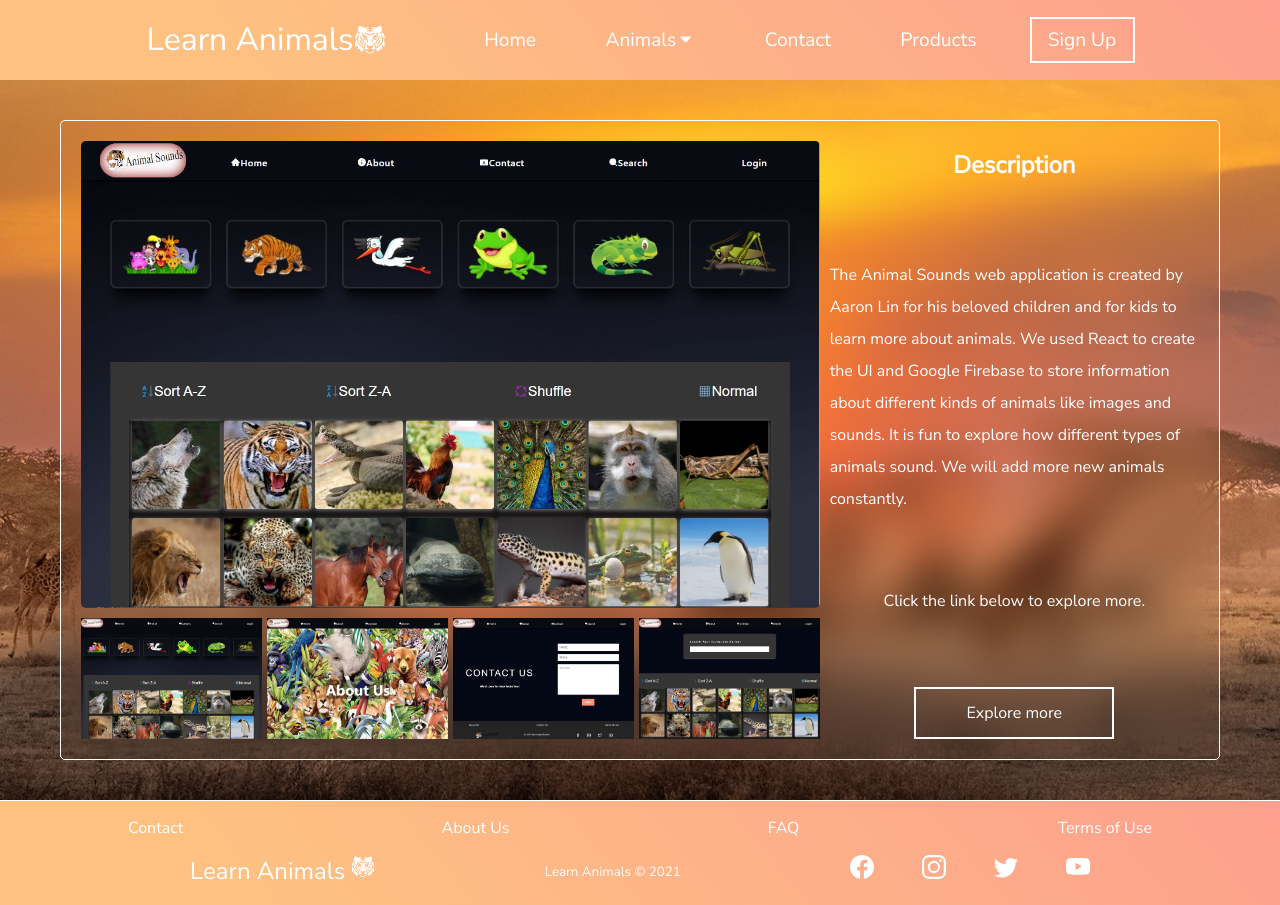
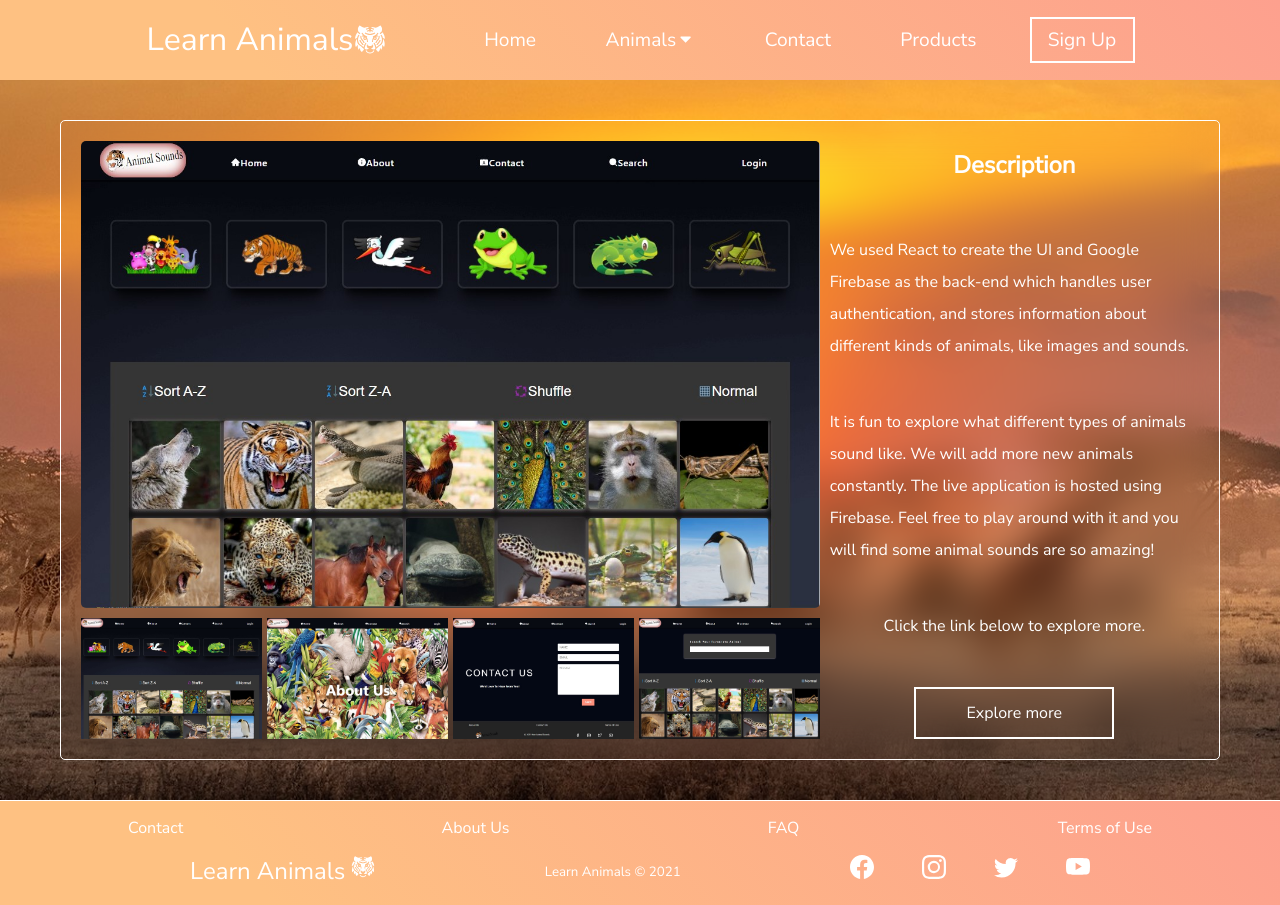
Before and after one commit to Aaron-Lin-74/learn-animal-mern-project, a React (Create React App) app in the folder client/: page /products in a window 1280 px wide. Built offline with nearby package versions, Linux system fonts and the light colour scheme; a web font is replaced by a local one.

Commit message:
Updated product description

```diff
--- a/client/src/components/ProductSection/ProductSection.js
+++ b/client/src/components/ProductSection/ProductSection.js
@@ -57,12 +57,15 @@ const ProductSection = () => {
         <div className='product-desc'>
           <h1>Description</h1>
           <p>
-            The Animal Sounds web application is created by Aaron Lin for his
-            beloved children and for kids to learn more about animals. We used
-            React to create the UI and Google Firebase to store information
-            about different kinds of animals like images and sounds. It is fun
-            to explore how different types of animals sound. We will add more
-            new animals constantly.
+            We used React to create the UI and Google Firebase as the back-end
+            which handles user authentication, and stores information about
+            different kinds of animals, like images and sounds.
+          </p>
+          <p>
+            It is fun to explore what different types of animals sound like. We
+            will add more new animals constantly. The live application is hosted
+            using Firebase. Feel free to play around with it and you will find
+            some animal sounds are so amazing!
           </p>
           <p>Click the link below to explore more.</p>
           <a
```
